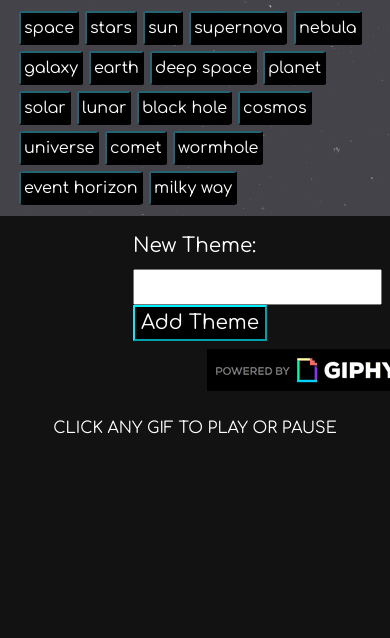
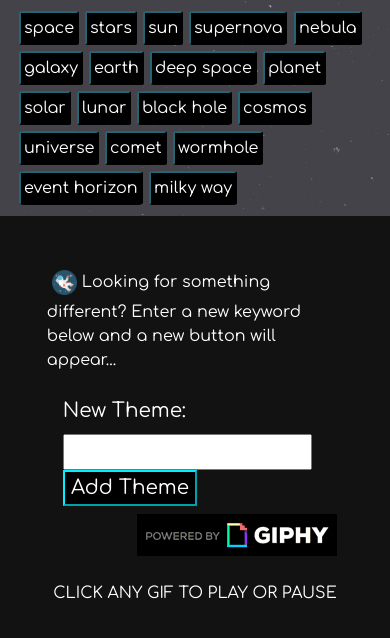
Before and after one commit to ThorNolan/AJAX-Gif-Finder, a plain HTML site: page index.html in a window 390 px wide. Shown: the top 638 px of the page. Drawn offline with nearby package versions, Linux system fonts and the light colour scheme; a web font is replaced by a local one.

Commit message:
Added a couple of media queries for responsiveness.

```diff
--- a/assets/css/style.css
+++ b/assets/css/style.css
@@ -104,3 +104,21 @@ button {
     -webkit-transform: scaleY(1);
     transform: scaleY(1);
   }
+
+/* media queries for responsive layout */
+
+@media only screen and (max-width:768px) {
+    #choiceArea {
+        margin-top: 125px;
+    }
+}
+
+@media only screen and (max-width:640px) {
+    #choiceArea {
+        margin-top: 265px;
+    }
+
+    .sidebar {
+        margin-left: -45%;
+    }
+}
```
Also changed, not shown: assets/images/Capture.PNG (added), 1 other file.
